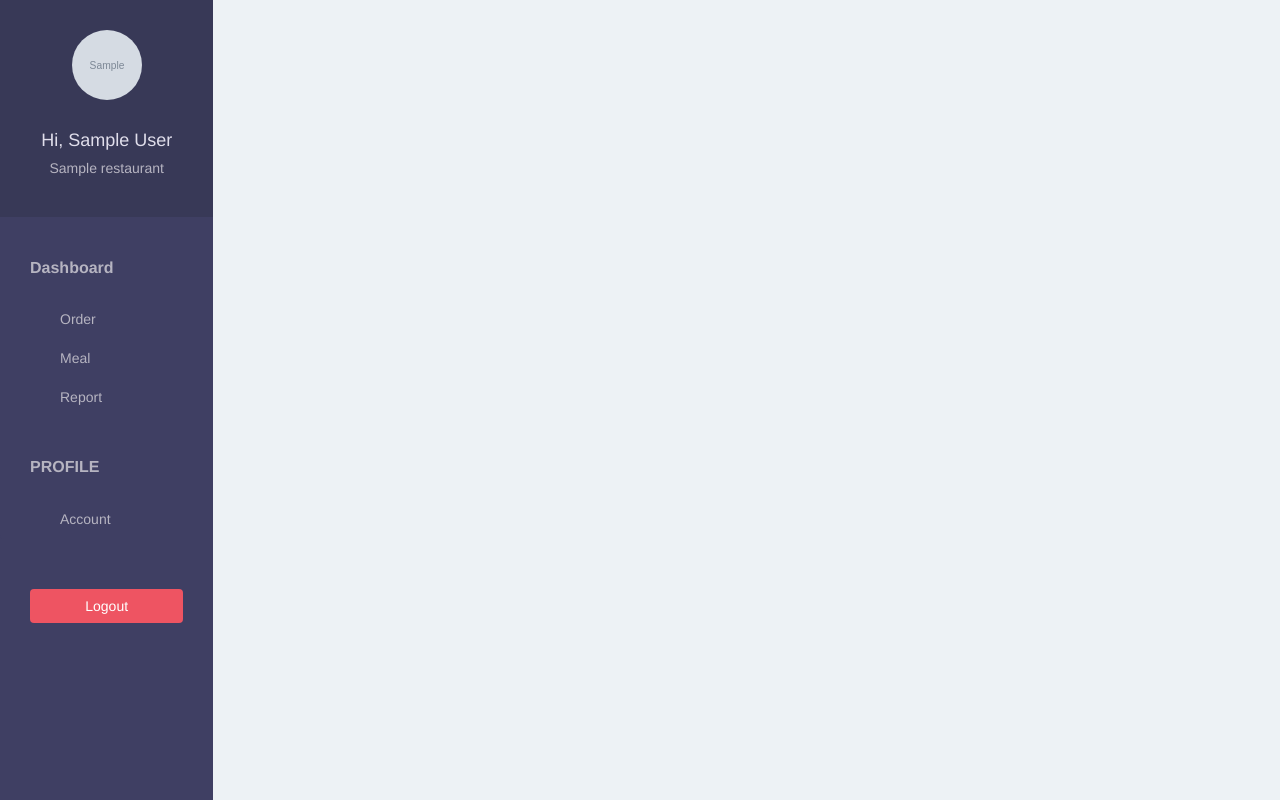
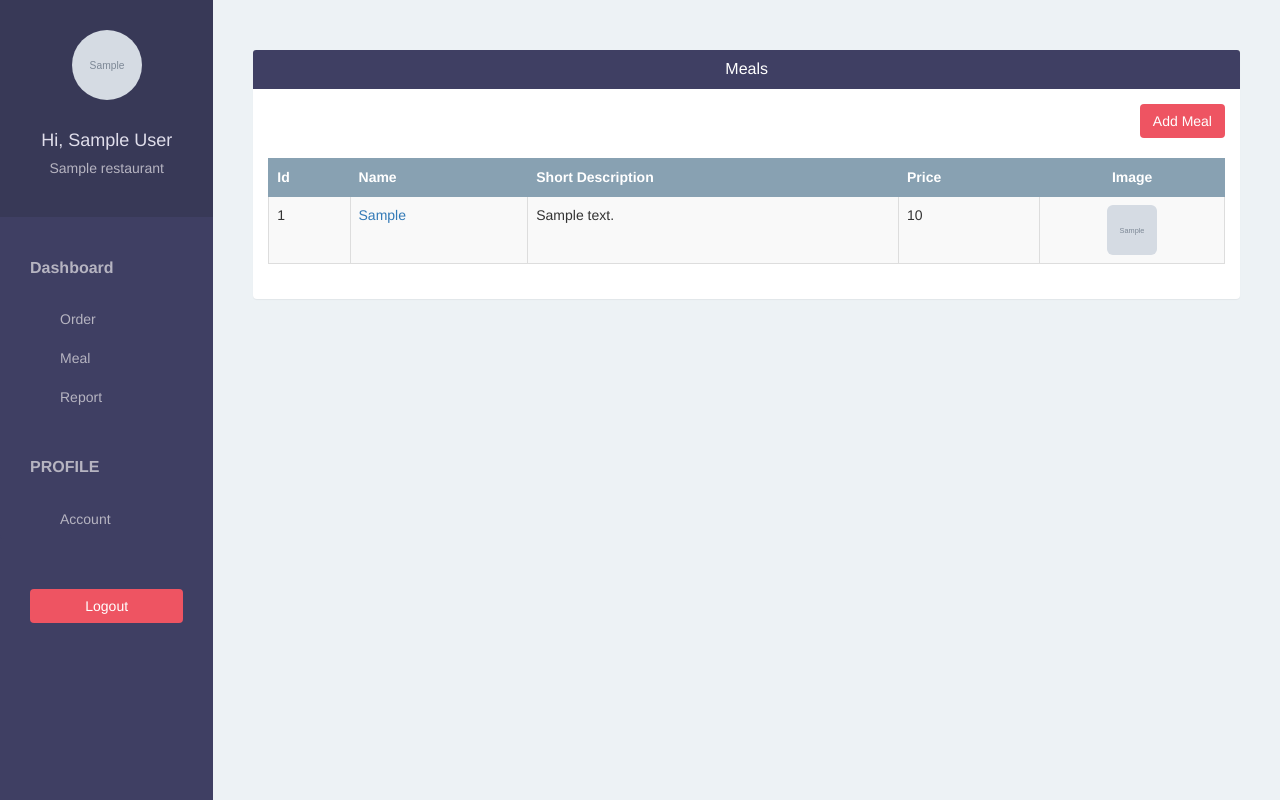
Before and after one commit to tarp20/TarFood, a Django app: page /restaurant/meal/ in a window 1280 px wide. Run offline with Django 3.2, Linux system fonts and the light colour scheme; a user stored in the database is signed in; tables that the repository leaves empty hold one stand-in row (values such as "Sample post"); grey boxes marked "Sample" are stand-in pictures; some libraries are stand-ins or nearby versions.

Commit message:
updated add meal in restraunt

```diff
--- a/TarFood/urls.py
+++ b/TarFood/urls.py
@@ -20,6 +20,7 @@ urlpatterns = [
 
     path('restaurant/account/', views.restaurant_account, name = 'restaurant-account'),
     path('restaurant/meal/', views.restaurant_meal, name = 'restaurant-meal'),
+    path('restaurant/meal/add', views.restaurant_add_meal, name = 'restaurant-add-meal'),
     path('restaurant/order/', views.restaurant_order, name = 'restaurant-order'),
     path('restaurant/report/', views.restaurant_report, name = 'restaurant-report'),
 
--- a/TarFoodApp/admin.py
+++ b/TarFoodApp/admin.py
@@ -2,8 +2,9 @@ from django.contrib import admin
 
 # Register your models here.
 
-from TarFoodApp.models import Restaurant,Customer,Driver
+from TarFoodApp.models import Restaurant,Customer,Driver,Meal
 
 admin.site.register(Restaurant)
 admin.site.register(Customer)
 admin.site.register(Driver)
+admin.site.register(Meal)
--- a/TarFoodApp/models.py
+++ b/TarFoodApp/models.py
@@ -31,3 +31,14 @@ class Driver(models.Model):
 
     def __str__(self):
         return self.user.get_full_name()
+
+
+class Meal(models.Model):
+    restaurant = models.ForeignKey(Restaurant,on_delete=models.CASCADE)
+    meal = models.CharField(max_length=500)
+    short_description = models.CharField(max_length=500)
+    image = models.ImageField(upload_to='meal_image/', blank=False)
+    price = models.IntegerField(default=0)
+
+    def __srt__(self):
+        return self.name
--- a/TarFoodApp/static/TarFoodApp/css/style.css
+++ b/TarFoodApp/static/TarFoodApp/css/style.css
@@ -6,6 +6,10 @@ body {
 
 .bg-blue{
     background-color: #3f3f63;
+}
+
+.bg-gray{
+    background-color: #88A1B2;
 }
 
 .text-white{
@@ -104,3 +108,13 @@ body {
 .content .panel{
     border: none;
 }
+
+.table>thead>tr>th,
+.table>thead>tr>td{
+    vertical-align: middle;
+}
+
+.table,
+.table > thead > tr > th{
+    border-color: #88A1B2;
+}
--- a/TarFoodApp/templates/restaurant/meal.html
+++ b/TarFoodApp/templates/restaurant/meal.html
@@ -2,4 +2,42 @@
 
 {% block page %}
 
+    <div class="panel">
+      <div class="panel-heading bg-blue">
+          <h4 class="panel-title text-center text-white ">Meals</h4>
+      </div>
+      <div class="panel-body">
+         <div class="text-right">
+             <a href="{% url "restaurant-add-meal" %}" class="btn btn-pink">Add Meal</a>
+             <br/>
+             <br/>
+
+         </div>
+
+          <table class="table table-bordered table-hover table-striped">
+              <thead>
+                <tr class="bg-gray text-white">
+                    <th>Id</th>
+                    <th>Name</th>
+                    <th>Short Description</th>
+                    <th>Price</th>
+                    <th class="text-center">Image</th>
+                </tr>
+              </thead>
+              <tbody>
+                {% for meal in meals %}
+                  <tr>
+                      <td scope="row">{{ meal.id }}</td>
+                      <td><a href="#">{{ meal.meal }}</a></td>
+                      <td>{{ meal.short_description }}</td>
+                      <td>{{ meal.price }}</td>
+                      <td class="text-center"><img class="img-rounded" src="{{ MEDIA_URL }}{{ meal.image }}" width="50" height="50"></td>
+                  </tr>
+              {% endfor %}
+              </tbody>
+          </table>
+      </div>
+    </div>
+
+
 {% endblock %}
--- a/TarFoodApp/views.py
+++ b/TarFoodApp/views.py
@@ -1,9 +1,10 @@
 from django.shortcuts import render,redirect
 from django.contrib.auth.decorators import login_required
 
-from TarFoodApp.forms import UserForm,RestaurantForm,UserFormForEdit
+from TarFoodApp.forms import UserForm,RestaurantForm,UserFormForEdit,MealForm
 from django.contrib.auth import authenticate,login
 from django.contrib.auth.models import User
+from TarFoodApp.models import Meal
 
 
 
@@ -37,7 +38,25 @@ def restaurant_account(request):
 
 @login_required(login_url='/restaurant/sign-in/')
 def restaurant_meal(request):
-    return render(request,'restaurant/meal.html',{})
+    meals =Meal.objects.filter(restaurant=request.user.restaurant).order_by("-id")
+    return render(request,'restaurant/meal.html',{"meals":meals})
+
+@login_required(login_url='/restaurant/sign-in/')
+def restaurant_add_meal(request):
+    form = MealForm()
+
+    if request.method == "POST":
+        form=MealForm(request.POST,request.FILES)
+
+    if form.is_valid():
+        meal = form.save(commit=False)
+        meal.restaurant = request.user.restaurant
+        meal.save()
+        return redirect(restaurant_meal)
+
+    return render(request,'restaurant/add_meal.html',{
+        "form":form
+    })
 
 @login_required(login_url='/restaurant/sign-in/')
 def restaurant_order(request):
```
Also changed, not shown: TarFoodApp/forms.py (+7 -1 lines), TarFoodApp/templates/restaurant/add_meal.html (added, +21 -0 lines), TarFoodApp/migrations/0004_meal.py (added), media/meal_image/profilepic.jpeg (added), media/meal_image/profilepic_OVsR78H.jpeg (added).
